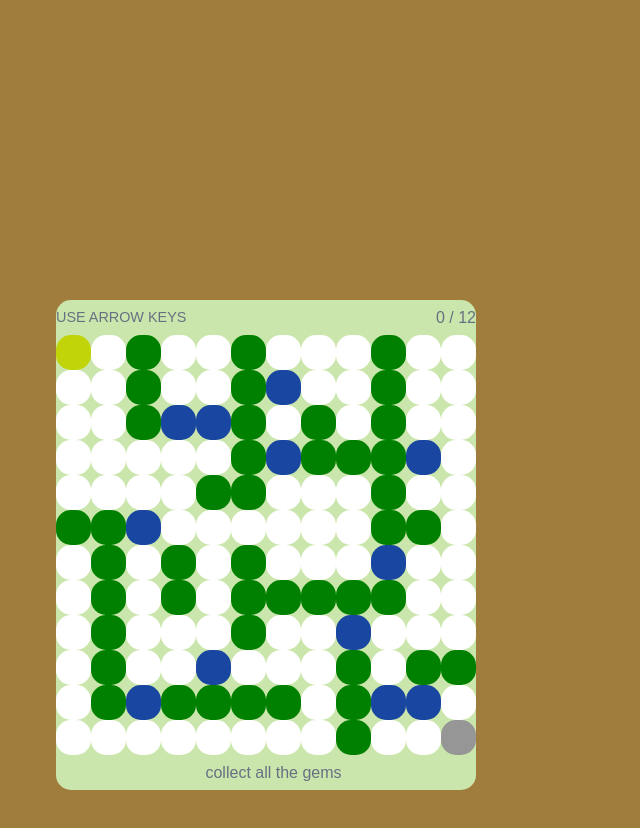
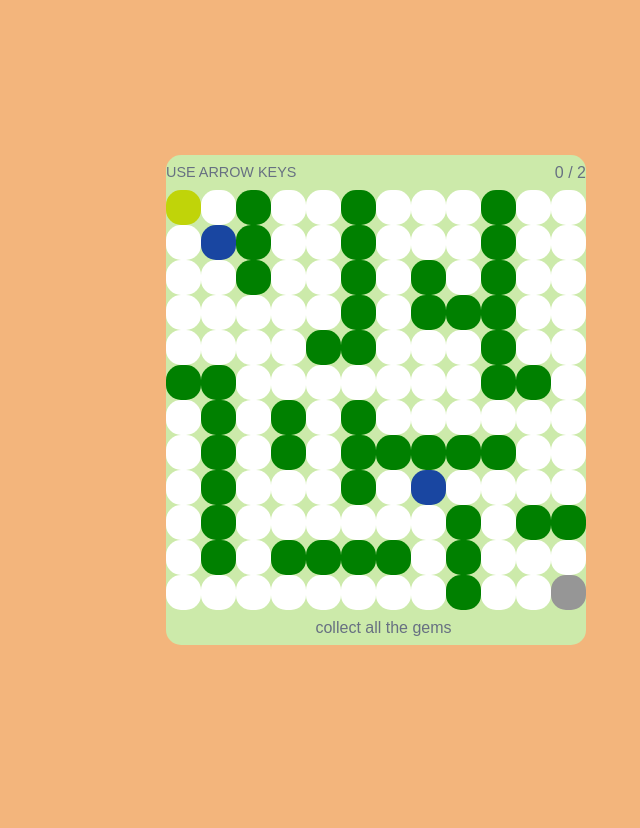
Before and after one commit to fe-fs/Maze, a plain HTML site: page index.html in a window 1280 px wide. Shown: the top 828 px of the page, without its empty margins (264-904 px from the left). After the commit the page ends 800 px from the top, so only its background shows below. Drawn offline with Linux system fonts and the light colour scheme.

Commit message:
modifications for simplicity

```diff
--- a/index.html
+++ b/index.html
@@ -12,8 +12,8 @@
         <div class="frame">
             <div class="header">
                 <div class="help">USE ARROW KEYS</div>
-                <div class="diamond-count">
-                    <div class="block diamond"></div>
+                <div class="harvest-count">
+                    <div class="block harvest"></div>
                 </div>
             </div>
 
--- a/script.js
+++ b/script.js
@@ -1,61 +1,49 @@
 let maze = [
     [0, 0, 1, 0, 0, 1, 0, 0, 0, 1, 0, 0],
-    [0, 0, 1, 0, 0, 1, 0, 0, 0, 1, 0, 0],
+    [0, 4, 1, 0, 0, 1, 0, 0, 0, 1, 0, 0],
     [0, 0, 1, 0, 0, 1, 0, 1, 0, 1, 0, 0],
     [0, 0, 0, 0, 0, 1, 0, 1, 1, 1, 0, 0],
     [0, 0, 0, 0, 1, 1, 0, 0, 0, 1, 0, 0],
     [1, 1, 0, 0, 0, 0, 0, 0, 0, 1, 1, 0],
     [0, 1, 0, 1, 0, 1, 0, 0, 0, 0, 0, 0],
     [0, 1, 0, 1, 0, 1, 1, 1, 1, 1, 0, 0],
-    [0, 1, 0, 0, 0, 1, 0, 0, 0, 0, 0, 0],
+    [0, 1, 0, 0, 0, 1, 0, 4, 0, 0, 0, 0],
     [0, 1, 0, 0, 0, 0, 0, 0, 1, 0, 1, 1],
     [0, 1, 0, 1, 1, 1, 1, 0, 1, 0, 0, 0],
     [0, 0, 0, 0, 0, 0, 0, 0, 1, 0, 0, 3],
 ]
 
-let player = [0, 0] //start position for player vertical | horizontal
-let bag = 0
+let player = [0, 0]; //position for player vertical | horizontal
+let bag = 0;
 
 //maze size 12x12
 const ROWS = 12;
-const COLS = 12
+const COLS = 12;
 
-const EMPTY = 0
-const WALL = 1
-const PLAYER = 2
-const EXIT = 3
-const EXIT_READY = 6
-const DIAMOND = 4
-const DIAMOND_COUNT = 12
+//Maze characters for positioning
+const EMPTY = 0;
+const WALL = 1;
+const PLAYER = 2;
+const EXIT = 3;
+const HARVEST = 4;
 
-const DOWN = 40
-const UP = 38
-const LEFT = 37
-const RIGHT = 39
+const HARVEST_COUNT = 2; //you have to change this for the amount you are collecting inside your game!
+
+
+//Keyboard controlers (arrows) | JavaScript KeyCode
+const DOWN = 40;
+const UP = 38;
+const LEFT = 37;
+const RIGHT = 39;
+
 
 window.onload = () => {
-    generateDiamond()
     createBoard()
     renderMaze()
 }
 
-const generateDiamond = () => {
-    let count = 0
 
-    do {
-        let row = Math.floor(Math.random() * ROWS)
-        let col = Math.floor(Math.random() * COLS)
-        if (maze[row][col] === EMPTY &&
-            row !== 0 && col !==0 &&
-            row !== ROWS -1 && col !== COLS -1) {
-            maze[row][col] = DIAMOND
-            count++
-        }
-
-    } while (count !== DIAMOND_COUNT)
-}
-
-const createBoard = () => {
+function createBoard(){
     for (let row = 0; row < ROWS; row++) {
         for (let col = 0; col < COLS; col++) {
             const block = document.createElement('div')
@@ -66,11 +54,10 @@ const createBoard = () => {
 }
 
 const renderMaze = () => {
-    if (bag < DIAMOND_COUNT) {
-        document.querySelector('.info').textContent = 'collect all the gems'
+    if (bag < HARVEST_COUNT) {
+        document.querySelector('.info').textContent = 'collect all the gems';
     } else {
-        maze[ROWS-1][COLS-1] = EXIT_READY
-        document.querySelector('.info').textContent = 'go to the teleport'
+        document.querySelector('.info').textContent = 'Go to exit';
     }
 
     for (let row = 0; row < ROWS; row++) {
@@ -85,10 +72,8 @@ const renderMaze = () => {
                     itemClass = 'human'; break
                 case EXIT:
                     itemClass = 'exit'; break
-                case EXIT_READY:
-                itemClass = 'exit show'; break
-                case DIAMOND:
-                    itemClass = 'diamond'; break
+                case HARVEST:
+                    itemClass = 'harvestItens'; break
                 default:
                     itemClass = 'empty'
             }
@@ -98,7 +83,7 @@ const renderMaze = () => {
         }
     }
     const id = `#id-${player[1]}-${player[0]}`
-    if (!(bag === DIAMOND_COUNT && player[1] === COLS - 1 && player[0] === ROWS - 1)) {
+    if (!(bag === HARVEST_COUNT && player[1] === COLS - 1 && player[0] === ROWS - 1)) {
         document.querySelector(id).className = 'block player'
     }
     else {
@@ -107,10 +92,12 @@ const renderMaze = () => {
     }
 
 
-    document.querySelector('.diamond-count').textContent = `${bag} / ${DIAMOND_COUNT}`
+    document.querySelector('.harvest-count').textContent = `${bag} / ${HARVEST_COUNT}`
 }
 
-window.onkeydown = (event) => {
+//keyboard events
+window.onkeydown = (event) =>
+{
     switch (event.keyCode) {
         case DOWN:
             direction = DOWN;  break
@@ -124,8 +111,10 @@ window.onkeydown = (event) => {
             direction = 0
     }
 
+    //checking if controller key was pressed
+    //call the change player position function using the direction value
     if (direction !== 0) {
-        changePlayerPos(direction)
+        changePlayerPos(direction);
     }
 }
 
@@ -151,7 +140,7 @@ const changePlayerPos = (direction) => {
         maze[y][x] !== WALL) {
             player = [y, x]
 
-            if (maze[y][x] === DIAMOND) {
+            if (maze[y][x] === HARVEST) {
                 maze[y][x] = EMPTY
                 bag++
             }
--- a/style.css
+++ b/style.css
@@ -1,22 +1,22 @@
 body{
-    margin-top: 300px;
-    margin-bottom: 100%;
-    margin-left: 25%;
-    margin-right: 25%;
-    padding: 0;
+    margin: 0;
+    display: block;
     color: #677082; /*for text*/
     font-family: Arial;
-    background-color: rgb(160, 125, 60);
+    background-color: rgb(243, 181, 124);
 
 }
 
 .frame{
     --block-size:35px;
-    background-color: rgb(203, 230, 172);
+    background-color: rgb(204, 234, 170);
     border-radius: 15px;
 
     /*centralize frame*/
     position: absolute;
+    left: 50%;
+    top: 50%;
+    transform: translate(-50%, -50%);
     display: grid;
 
 }
@@ -47,7 +47,7 @@ body{
     box-sizing: border-box;
 }
 
-.diamond{
+.harvestItens{
     background: rgb(25, 70, 161);
     box-sizing: border-box;
 }
@@ -63,13 +63,13 @@ body{
 }
 
 /*Score and texts*/
-.diamond-count,
+.harvest-count,
 .footer {
     line-height: 35px;
     padding-left: 15px;
 }
 
-.diamond-count {
+.harvest-count {
     float: right;
 }
 
```
